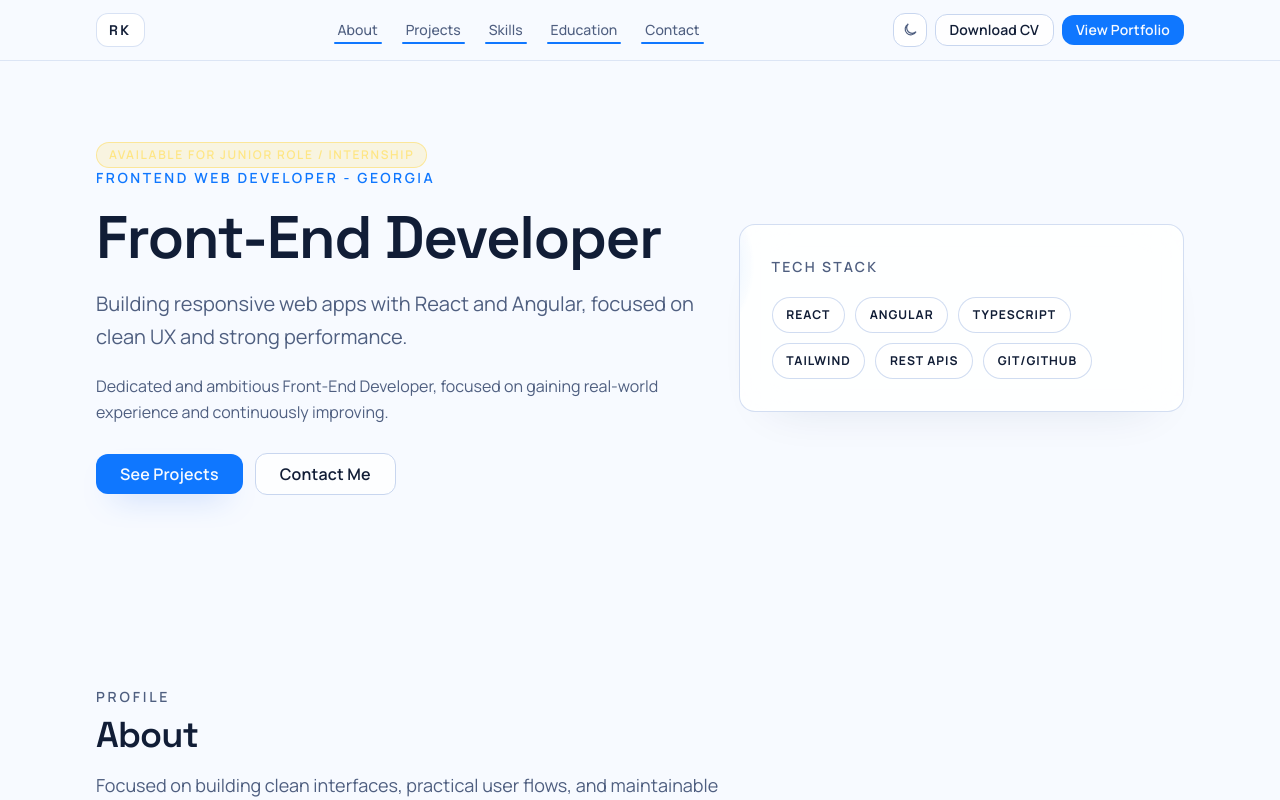
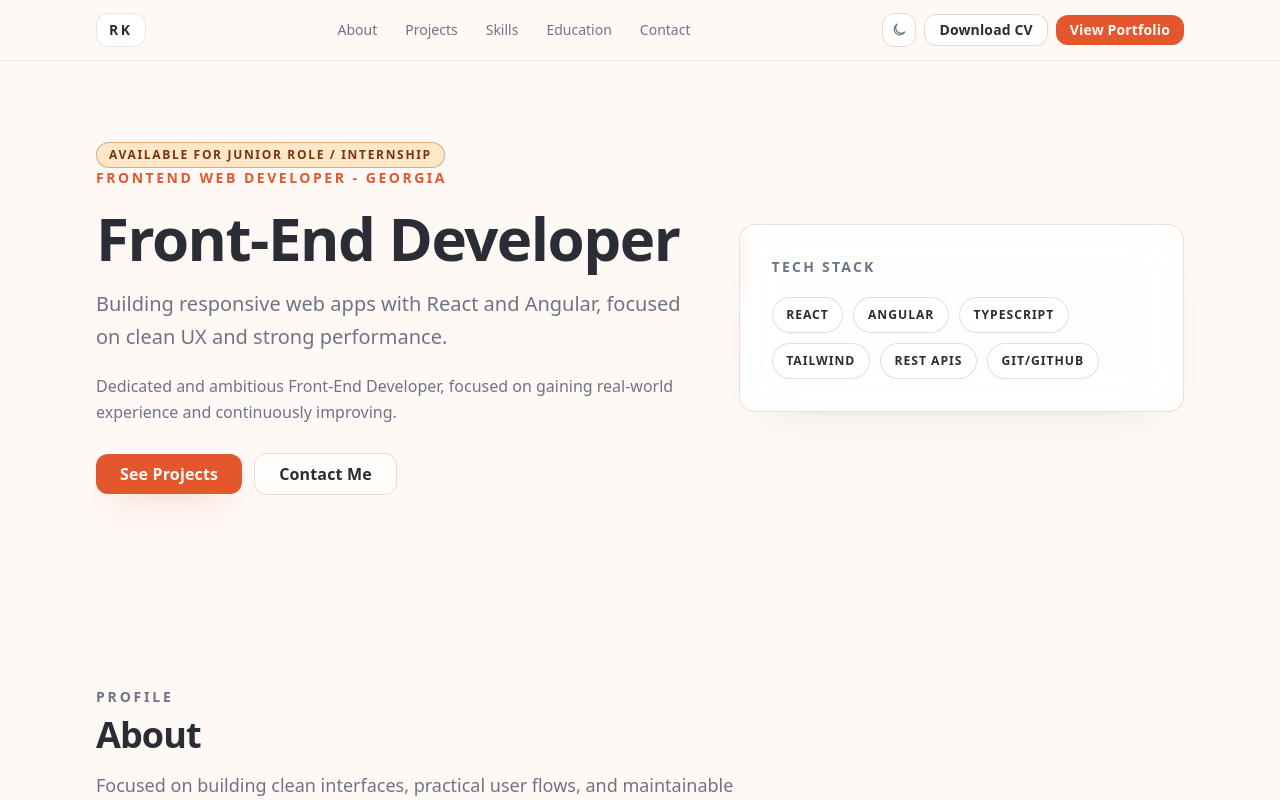
Before and after one commit to kinkriashvilirati/Portfolio, an Angular app: page / in a window 1280 px wide. Shown: the top 800 px of the page. Built offline with nearby package versions, Linux system fonts and the light colour scheme.

Commit message:
finishing the first part of the portfolio

```diff
--- a/src/app/components/badge/badge.component.ts
+++ b/src/app/components/badge/badge.component.ts
@@ -22,7 +22,8 @@ export class BadgeComponent {
       neutral: 'border-border/80 bg-surface text-muted',
       accent: 'border-accent/40 bg-accent/15 text-accent',
       success: 'border-emerald-400/40 bg-emerald-400/15 text-emerald-300',
-      progress: 'border-amber-300/40 bg-amber-300/15 text-amber-200',
+      progress:
+        'border-[color:var(--badge-progress-border)] bg-[color:var(--badge-progress-bg)] text-[color:var(--badge-progress-text)]',
     };
 
     return `${base} ${variants[this.variant()]} ${this.className()}`.trim();
--- a/src/app/pages/home-page.component.ts
+++ b/src/app/pages/home-page.component.ts
@@ -1,6 +1,7 @@
 import { DOCUMENT } from '@angular/common';
 import { AfterViewInit, Component, OnDestroy, inject, signal } from '@angular/core';
 import { Meta, Title } from '@angular/platform-browser';
+import { profile, SectionId } from '../data/profile';
 import { AboutSectionComponent } from '../sections/about/about-section.component';
 import { ContactSectionComponent } from '../sections/contact/contact-section.component';
 import { EducationSectionComponent } from '../sections/education/education-section.component';
@@ -9,7 +10,6 @@ import { HeroSectionComponent } from '../sections/hero/hero-section.component';
 import { NavbarComponent } from '../sections/navbar/navbar.component';
 import { ProjectsSectionComponent } from '../sections/projects/projects-section.component';
 import { SkillsSectionComponent } from '../sections/skills/skills-section.component';
-import { profile, SectionId } from '../data/profile';
 import { ThemeService } from '../styles/theme.service';
 
 @Component({
@@ -36,6 +36,7 @@ import { ThemeService } from '../styles/theme.service';
       <app-navbar
         [links]="profileData.navLinks"
         [activeSection]="activeSection()"
+        [lineDirection]="navLineDirection()"
         [theme]="themeService.theme()"
         (navigate)="scrollToSection($event)"
         (viewPortfolio)="scrollToSection('projects')"
@@ -80,13 +81,17 @@ import { ThemeService } from '../styles/theme.service';
 export class HomePageComponent implements AfterViewInit, OnDestroy {
   readonly profileData = profile;
   readonly activeSection = signal<SectionId>('about');
+  readonly navLineDirection = signal<'forward' | 'backward'>('forward');
   readonly themeService = inject(ThemeService);
 
   private readonly document = inject(DOCUMENT);
   private readonly titleService = inject(Title);
   private readonly metaService = inject(Meta);
-  private observer: IntersectionObserver | null = null;
-  private readonly visibilityRatios = new Map<SectionId, number>();
+  private readonly sectionOrder = new Map<SectionId, number>(
+    this.profileData.navLinks.map((link, index) => [link.id, index]),
+  );
+  private sectionElements: HTMLElement[] = [];
+  private readonly viewportSpyHandler = () => this.updateActiveFromViewport();
 
   constructor() {
     const description =
@@ -103,11 +108,16 @@ export class HomePageComponent implements AfterViewInit, OnDestroy {
   }
 
   ngAfterViewInit(): void {
-    this.setupScrollSpy();
+    this.setupSectionTracking();
   }
 
   ngOnDestroy(): void {
-    this.observer?.disconnect();
+    if (typeof window === 'undefined') {
+      return;
+    }
+
+    window.removeEventListener('scroll', this.viewportSpyHandler);
+    window.removeEventListener('resize', this.viewportSpyHandler);
   }
 
   scrollToSection(sectionId: SectionId): void {
@@ -116,56 +126,62 @@ export class HomePageComponent implements AfterViewInit, OnDestroy {
       return;
     }
 
+    this.setActiveSection(sectionId);
     element.scrollIntoView({ behavior: 'smooth', block: 'start' });
-    this.activeSection.set(sectionId);
   }
 
-  private setupScrollSpy(): void {
-    if (typeof window === 'undefined' || !('IntersectionObserver' in window)) {
+  private setupSectionTracking(): void {
+    if (typeof window === 'undefined') {
       return;
     }
 
-    const sections = this.profileData.navLinks
+    this.sectionElements = this.profileData.navLinks
       .map((link) => this.document.getElementById(link.id))
       .filter((section): section is HTMLElement => section !== null);
 
-    if (sections.length === 0) {
+    if (this.sectionElements.length === 0) {
       return;
     }
 
-    for (const section of sections) {
-      this.visibilityRatios.set(section.id as SectionId, 0);
+    this.updateActiveFromViewport();
+    window.addEventListener('scroll', this.viewportSpyHandler, { passive: true });
+    window.addEventListener('resize', this.viewportSpyHandler);
+  }
+
+  private updateActiveFromViewport(): void {
+    if (this.sectionElements.length === 0 || typeof window === 'undefined') {
+      return;
     }
 
-    this.observer = new IntersectionObserver(
-      (entries) => {
-        for (const entry of entries) {
-          const sectionId = (entry.target as HTMLElement).id as SectionId;
-          this.visibilityRatios.set(sectionId, entry.isIntersecting ? entry.intersectionRatio : 0);
-        }
+    const anchorY = window.innerHeight * 0.36;
+    let bestSection = this.sectionElements[0];
+    let bestDistance = Number.POSITIVE_INFINITY;
 
-        let activeId = this.activeSection();
-        let maxRatio = -1;
+    for (const section of this.sectionElements) {
+      const rect = section.getBoundingClientRect();
+      const anchorInside = rect.top <= anchorY && rect.bottom >= anchorY;
+      const distance = anchorInside
+        ? 0
+        : Math.min(Math.abs(rect.top - anchorY), Math.abs(rect.bottom - anchorY));
 
-        for (const [sectionId, ratio] of this.visibilityRatios.entries()) {
-          if (ratio > maxRatio) {
-            maxRatio = ratio;
-            activeId = sectionId;
-          }
-        }
+      if (distance < bestDistance) {
+        bestDistance = distance;
+        bestSection = section;
+      }
+    }
 
-        if (maxRatio > 0) {
-          this.activeSection.set(activeId);
-        }
-      },
-      {
-        threshold: [0.2, 0.35, 0.5, 0.7],
-        rootMargin: '-32% 0px -42% 0px',
-      },
-    );
+    this.setActiveSection(bestSection.id as SectionId);
+  }
 
-    for (const section of sections) {
-      this.observer.observe(section);
+  private setActiveSection(sectionId: SectionId): void {
+    const currentSection = this.activeSection();
+    if (currentSection === sectionId) {
+      return;
     }
+
+    const currentIndex = this.sectionOrder.get(currentSection) ?? 0;
+    const nextIndex = this.sectionOrder.get(sectionId) ?? 0;
+    this.navLineDirection.set(nextIndex >= currentIndex ? 'forward' : 'backward');
+    this.activeSection.set(sectionId);
   }
 }
--- a/src/app/sections/contact/contact-section.component.ts
+++ b/src/app/sections/contact/contact-section.component.ts
@@ -39,7 +39,12 @@ import { SocialLink } from '../../data/profile';
             <p class="mb-3 text-xs font-semibold uppercase tracking-[0.16em] text-muted">Social</p>
             <div class="flex flex-wrap gap-2">
               @for (item of social(); track item.label) {
-                <app-button [href]="item.url" [external]="item.url !== '#'" variant="secondary" size="sm">
+                <app-button
+                  [href]="item.url"
+                  [external]="item.url !== '#'"
+                  variant="secondary"
+                  size="sm"
+                >
                   {{ item.label }}
                 </app-button>
               }
@@ -82,10 +87,12 @@ import { SocialLink } from '../../data/profile';
               <textarea
                 formControlName="message"
                 class="h-32 w-full rounded-xl border border-border bg-surface/70 px-4 py-3 text-sm text-foreground outline-none transition focus:border-accent/70"
-                placeholder="Tell me about your project or role."
+                placeholder="What kind of project do you need help with?"
               ></textarea>
               @if (fieldInvalid('message')) {
-                <span class="mt-1 block text-xs text-rose-300">Message must be at least 10 characters.</span>
+                <span class="mt-1 block text-xs text-rose-300"
+                  >Message must be at least 10 characters.</span
+                >
               }
             </label>
 
@@ -96,7 +103,9 @@ import { SocialLink } from '../../data/profile';
     </app-section>
 
     @if (toastVisible()) {
-      <div class="toast-chip fixed bottom-5 right-5 z-50 rounded-xl border border-emerald-400/40 bg-emerald-400/20 px-4 py-3 text-sm text-emerald-100 shadow-soft">
+      <div
+        class="toast-chip fixed bottom-5 right-5 z-50 rounded-xl border border-emerald-400/40 bg-emerald-400/20 px-4 py-3 text-sm text-emerald-100 shadow-soft"
+      >
         {{ toastMessage() }}
       </div>
     }
--- a/src/app/sections/navbar/navbar.component.ts
+++ b/src/app/sections/navbar/navbar.component.ts
@@ -33,9 +33,12 @@ import { ThemeMode } from '../../styles/theme.service';
                   >
                     <span>{{ link.label }}</span>
                     <span
-                      class="absolute inset-x-2 bottom-1 h-0.5 rounded-full bg-accent transition-opacity"
+                      class="absolute inset-x-2 bottom-1 h-0.5 rounded-full bg-accent opacity-0 transition-all duration-300 ease-out transform-gpu"
                       [class.opacity-100]="activeSection() === link.id"
-                      [class.opacity-0]="activeSection() !== link.id"
+                      [class.scale-x-100]="activeSection() === link.id"
+                      [class.scale-x-0]="activeSection() !== link.id"
+                      [class.origin-left]="lineDirection() === 'forward'"
+                      [class.origin-right]="lineDirection() === 'backward'"
                     ></span>
                   </button>
                 </li>
@@ -94,6 +97,7 @@ import { ThemeMode } from '../../styles/theme.service';
 export class NavbarComponent {
   readonly links = input<readonly NavLink[]>([]);
   readonly activeSection = input<SectionId>('about');
+  readonly lineDirection = input<'forward' | 'backward'>('forward');
   readonly theme = input<ThemeMode>('dark');
 
   readonly navigate = output<SectionId>();
--- a/src/styles.css
+++ b/src/styles.css
@@ -2,32 +2,35 @@
 @import 'tailwindcss';
 
 :root {
-  --font-display: 'Space Grotesk', 'Segoe UI', sans-serif;
-  --font-body: 'Manrope', 'Segoe UI', sans-serif;
-  --color-bg: #060a13;
-  --color-surface: #0d1424;
-  --color-surface-strong: #141f36;
-  --color-foreground: #e8eefb;
-  --color-muted: #99a6c3;
-  --color-border: #26344f;
-  --color-accent: #22d5ff;
-  --color-accent-strong: #7ce8ff;
-  --color-accent-2: #24e8be;
-  --color-shadow: rgba(9, 18, 36, 0.48);
-  --ease-out: cubic-bezier(0.22, 1, 0.36, 1);
+  --color-bg: #111215;
+  --color-surface: #1a1d23;
+  --color-surface-strong: #242935;
+  --color-foreground: #f2f3f7;
+  --color-muted: #b1b7c6;
+  --color-border: #343b4d;
+  --color-accent: #ff7a59;
+  --color-accent-strong: #ff9b82;
+  --color-accent-2: #6ec5ff;
+  --color-shadow: rgba(11, 12, 16, 0.45);
+  --badge-progress-border: rgb(253 224 71 / 0.45);
+  --badge-progress-bg: rgb(253 224 71 / 0.18);
+  --badge-progress-text: #fef08a;
 }
 
 :root[data-theme='light'] {
-  --color-bg: #f7faff;
+  --color-bg: #fff9f6;
   --color-surface: #ffffff;
-  --color-surface-strong: #edf4ff;
-  --color-foreground: #111d36;
-  --color-muted: #4f5f80;
-  --color-border: #c8d6ef;
-  --color-accent: #0f77ff;
-  --color-accent-strong: #165ce6;
-  --color-accent-2: #06b6c4;
-  --color-shadow: rgba(17, 39, 82, 0.14);
+  --color-surface-strong: #fff0e8;
+  --color-foreground: #2a2d36;
+  --color-muted: #6d7487;
+  --color-border: #e8d8cf;
+  --color-accent: #e4572e;
+  --color-accent-strong: #c63f18;
+  --color-accent-2: #1a8fe3;
+  --color-shadow: rgba(42, 45, 54, 0.16);
+  --badge-progress-border: rgb(180 83 9 / 0.42);
+  --badge-progress-bg: rgb(245 158 11 / 0.2);
+  --badge-progress-text: #78350f;
 }
 
 @layer base {
```
Also changed, not shown: src/app/sections/hero/hero-section.component.ts (+15 -4 lines).
